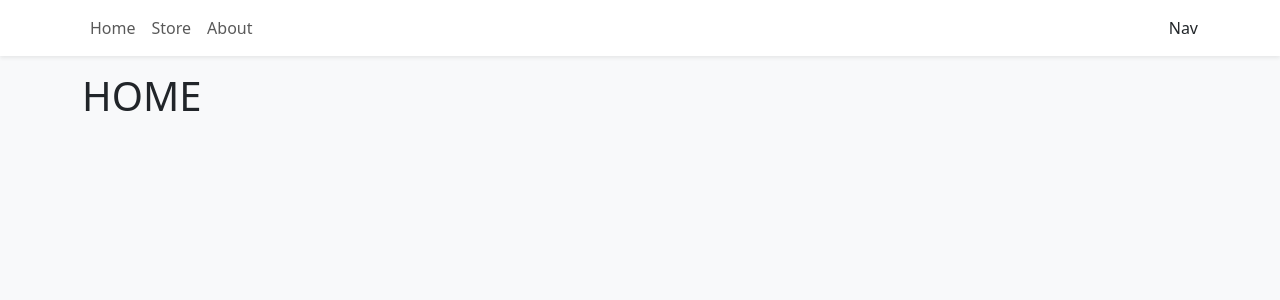
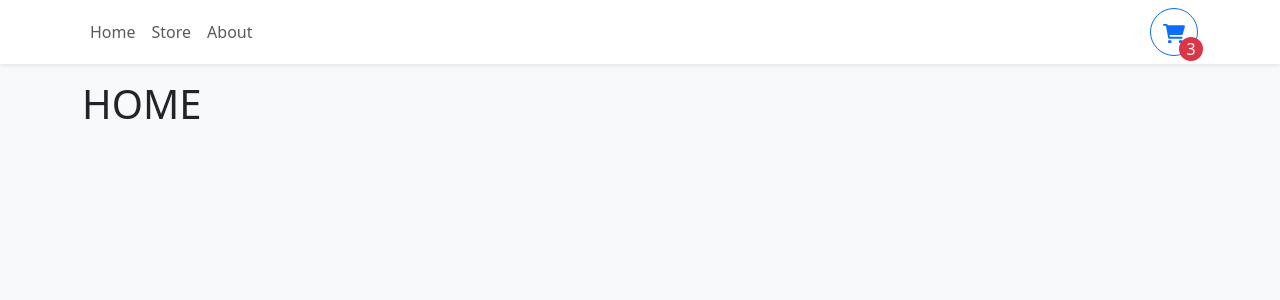
Before and after one commit to GustavoFSProg/my-shop-cart-advanced, a React (Vite) app: page / in a window 1280 px wide. Shown: the top 300 px of the page. Built offline with nearby package versions, Linux system fonts and the light colour scheme.

Commit message:
navbar pronta

```diff
--- a/src/components/Navbar.tsx
+++ b/src/components/Navbar.tsx
@@ -1,27 +1,42 @@
-import {Container,Nav,Navbar as NavbarBs, NavLink } from 'react-bootstrap'
+import {Button, Container,Nav,Navbar as NavbarBs, NavLink } from 'react-bootstrap'
 
 
 export function Navbar(){
     return(
         <>
-        <NavbarBs className='bg-white shadow-sm mb-3'>
+        <NavbarBs sticky="top" className='bg-white shadow-sm mb-3'>
             <Container>
-                <Nav>
-                     <Nav.Link to="/" as={NavLink}>
+                <Nav className="me-auto">
+                <NavLink href="/" >
                      Home
 
-                     </Nav.Link>
-                     <Nav.Link to="/store" as={NavLink}>
+                     </NavLink>
+                     <NavLink href="/store" >
                      Store
 
-                     </Nav.Link>
-                      <Nav.Link to="/about" as={NavLink}>
+                     </NavLink>
+                     <NavLink href="/about" >
                      About
 
-                     </Nav.Link>
+                     </NavLink>
 
                 </Nav>
-                Nav
+                <Button variant="outline-primary" className='rounded-circle'
+                 style={{width: '3rem', height: "3rem", position: 'relative'}}>
+                <svg
+              xmlns="http://www.w3.org/2000/svg"
+              viewBox="0 0 576 512"
+              fill="currentColor"
+            >
+              <path d="M96 0C107.5 0 117.4 8.19 119.6 19.51L121.1 32H541.8C562.1 32 578.3 52.25 572.6 72.66L518.6 264.7C514.7 278.5 502.1 288 487.8 288H170.7L179.9 336H488C501.3 336 512 346.7 512 360C512 373.3 501.3 384 488 384H159.1C148.5 384 138.6 375.8 136.4 364.5L76.14 48H24C10.75 48 0 37.25 0 24C0 10.75 10.75 0 24 0H96zM128 464C128 437.5 149.5 416 176 416C202.5 416 224 437.5 224 464C224 490.5 202.5 512 176 512C149.5 512 128 490.5 128 464zM512 464C512 490.5 490.5 512 464 512C437.5 512 416 490.5 416 464C416 437.5 437.5 416 464 416C490.5 416 512 437.5 512 464z" />
+            </svg>
+            <div style={{color: "white", width: '1.5rem',
+              position: "absolute", bottom: 0, right: 0,
+              transform: 'translate(25%, 25%)',
+              height: '1.5rem'}} className='rounded-circle bg-danger d-flex justify-content-center align-items-center'>
+                3
+            </div>
+                </Button>
             </Container>
 
 
```
